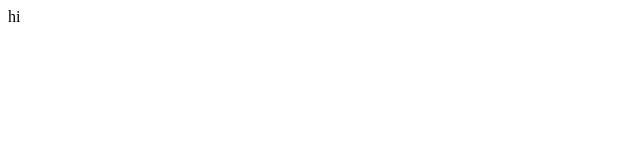
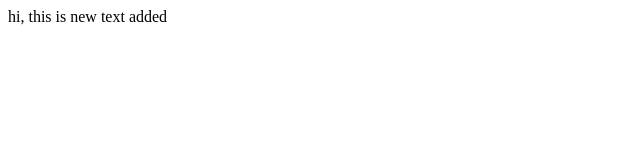
Before and after one commit to TejasRaikwar/test, a plain HTML site: page index.html in a window 1280 px wide. Shown: the whole page, without its empty margins (0-640 px from the left). Drawn offline with Linux system fonts and the light colour scheme.

Commit message:
Update index.html

```diff
--- a/index.html
+++ b/index.html
@@ -6,6 +6,6 @@
     <title>Document</title>
 </head>
 <body>
-    hi
+    hi, this is new text added
 </body>
 </html>
```
